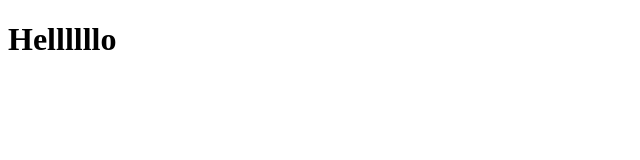
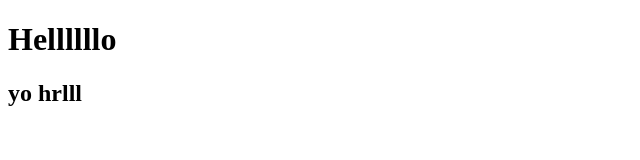
Before and after one commit to TrungGiang123/First3, a plain HTML site: page index.html in a window 1280 px wide. Shown: the whole page, without its empty margins (0-640 px from the left). Drawn offline with Linux system fonts and the light colour scheme.

Commit message:
sua doi lan 1

```diff
--- a/index.html
+++ b/index.html
@@ -7,5 +7,6 @@
   </head>
   <body>
     <h1>Hellllllo</h1>
+    <h2>yo hrlll</h2>
   </body>
 </html>
```
